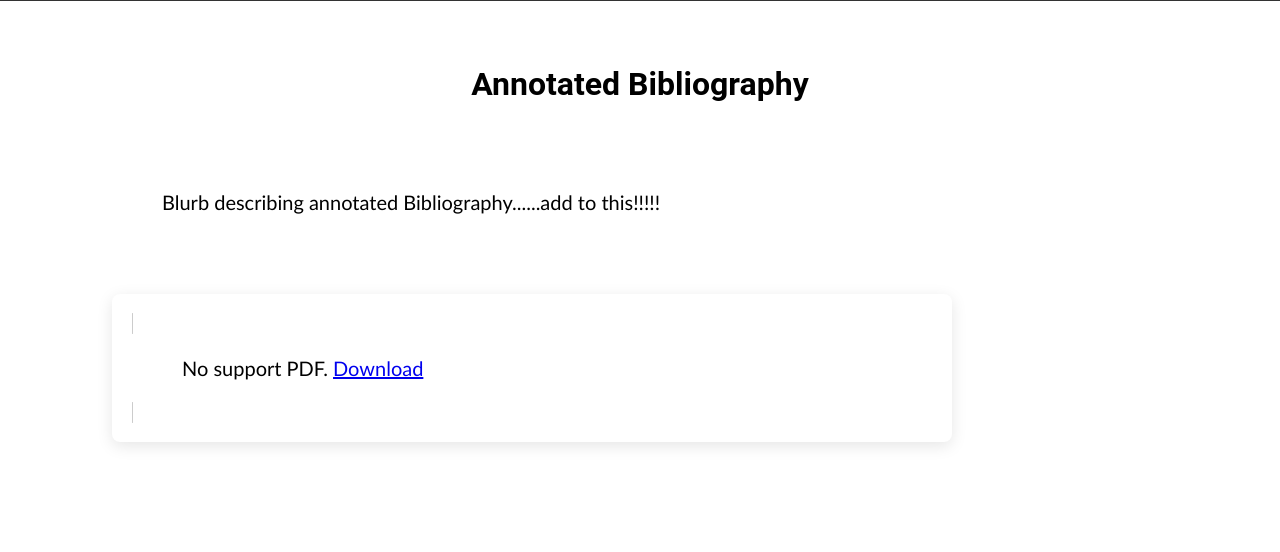
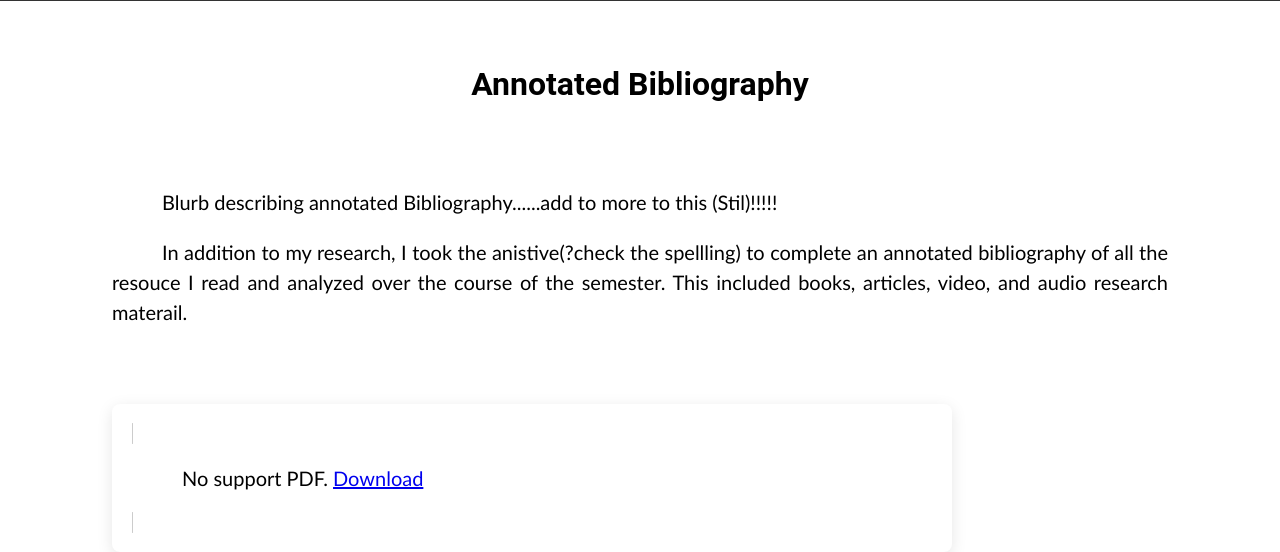
Before and after one commit to anyaga/ENGagED-REU-Project, a Django app: page /document_preview/ in a window 1280 px wide. Shown: the part 252-804 px from the top of the page. Before the commit the page ends 698 px from the top, so only its background shows below. Run offline with Django 5.2, Linux system fonts and the light colour scheme.

Commit message:
some decription of annotated bib

```diff
--- a/REU_Project/templates/doc_preview.html
+++ b/REU_Project/templates/doc_preview.html
@@ -7,7 +7,13 @@
 
     <div id="bckg_annotate">
         <p>
-            Blurb describing annotated Bibliography......add to this!!!!!
+            Blurb describing annotated Bibliography......add to more to this (Stil)!!!!!
+
+        </p>
+        <p>
+            In addition to my research, I took the anistive(?check the spellling) to complete
+            an annotated bibliography of all the resouce I read and analyzed over the course of
+            the semester. This included books, articles, video, and audio research materail.
         </p>
     </div>
     <br>
```
